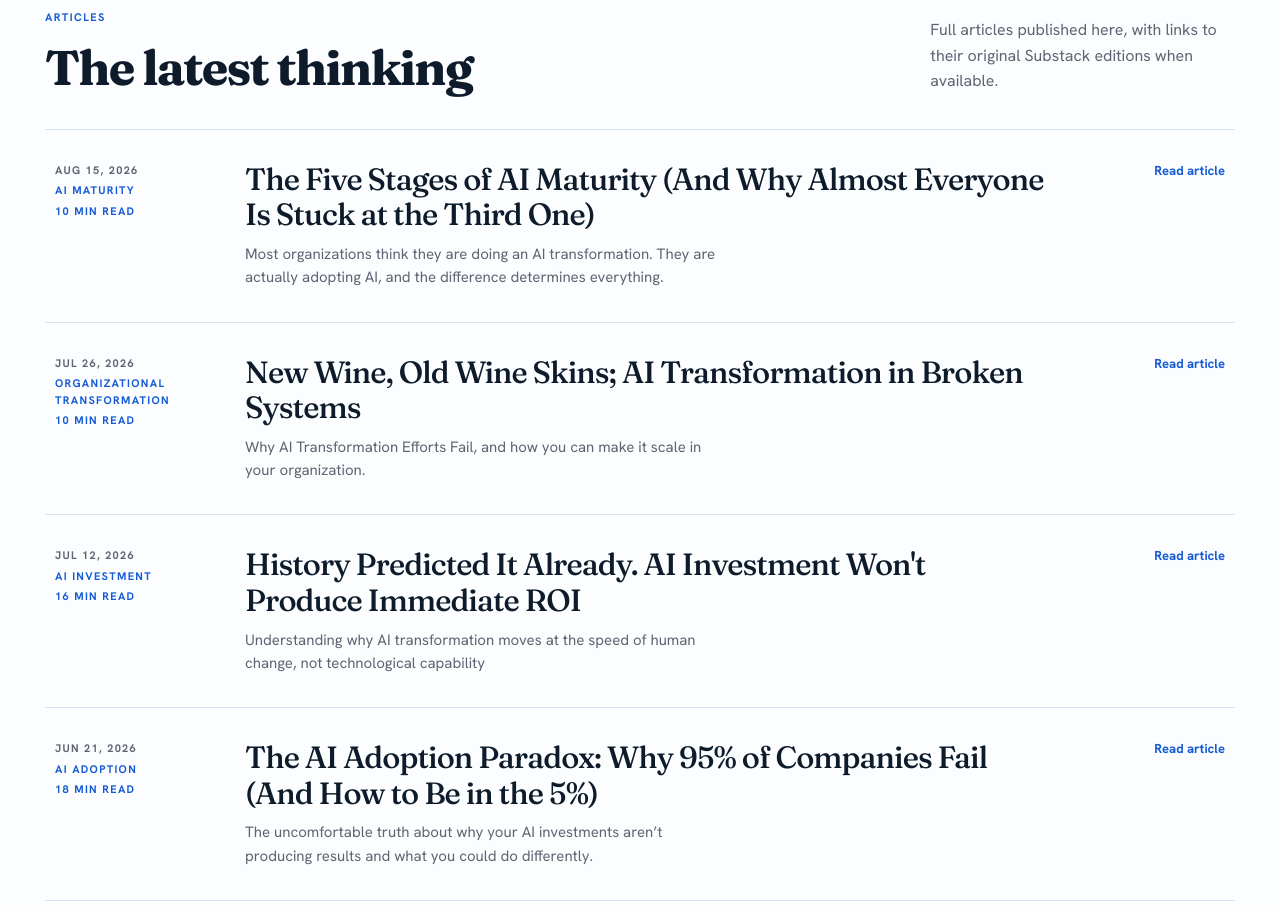
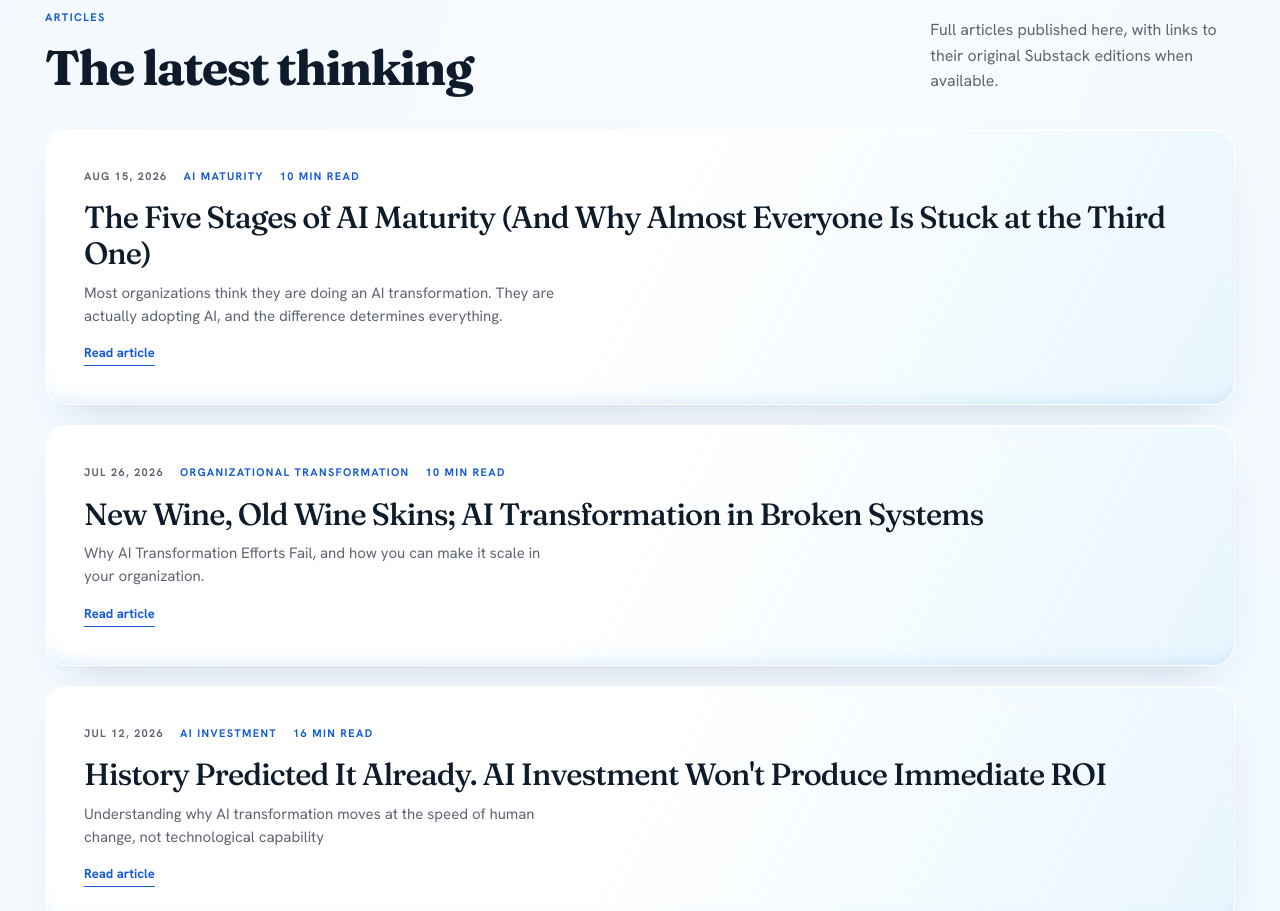
Before and after one commit to ojobo-tech/website-preview, a website: page writing.html in a window 1280 px wide. Shown: the part 698-1609 px from the top of the page. Drawn offline with Linux system fonts and the light colour scheme.

Commit message:
Add pop-out cards to resources and writing

```diff
--- a/site.css
+++ b/site.css
@@ -811,6 +811,7 @@ body[data-page=home] .hero-copy>*{animation:none!important;opacity:1!important;t
 @media(max-width:700px){body[data-page=home] .hero-home-inner{padding-top:112px}body[data-page=home] .hero-home h1{font-size:clamp(46px,11vw,66px)}body[data-page=home] .hero-home p{font-size:17px}}
 
 .resource-hero,.writing-hero{padding:clamp(78px,9vw,120px) 0 clamp(58px,7vw,90px);background:radial-gradient(circle at 8% 55%,#d5edff 0,transparent 35%),radial-gradient(circle at 88% 10%,#e6f2ff 0,transparent 31%),#fbfdff}
+body[data-page=resources] main,body[data-page=writing] main{background:linear-gradient(110deg,#f2f9ff,#f8fbff 52%,#eef7ff)}
 .resource-hero h1,.writing-hero h1{max-width:15ch;font-size:clamp(47px,5.5vw,76px);line-height:1.04;margin:20px 0 25px}
 .resource-hero p,.writing-hero p{max-width:64ch;font-size:clamp(17px,1.7vw,21px);line-height:1.6;color:var(--muted)}
 .resource-feature{display:grid;grid-template-columns:1.08fr .92fr;gap:clamp(30px,5vw,75px);align-items:center;margin-block:66px 42px;padding:clamp(30px,5vw,62px);border:1px solid #cddff5;border-radius:24px;background:linear-gradient(135deg,#fff 35%,#edf6ff 100%);box-shadow:0 24px 56px rgba(25,80,145,.08)}
@@ -822,19 +823,21 @@ body[data-page=home] .hero-copy>*{animation:none!important;opacity:1!important;t
 .resource-feature-visual>div{display:flex;gap:7px}.resource-feature-visual i{display:block;flex:1;height:7px;border-radius:99px;background:#6daaff}.resource-feature-visual i:nth-child(n+4){background:#456a9e}
 .resource-feature-visual small{font:12px/1.5 var(--sans);color:#c8dbf5}
 .resource-heading{display:grid;grid-template-columns:220px 1fr;gap:25px;align-items:start;margin-bottom:36px}.resource-heading h2{max-width:18ch}
-.resource-list,.writing-list{border-top:1px solid #d5e3f2}
-.resource-row,.writing-row{display:grid;grid-template-columns:160px minmax(0,1fr) 150px;gap:30px;align-items:start;padding:32px 10px;border-bottom:1px solid #d5e3f2;transition:background .2s,padding .2s}
-.resource-row:hover,.writing-row:hover{background:#eef6ff;padding-inline:20px}
+.resource-list,.writing-list{display:grid;gap:20px}
+.resource-row,.writing-row{display:flex;flex-direction:column;align-items:flex-start;gap:16px;min-height:225px;padding:clamp(26px,3vw,38px);border:1px solid rgba(255,255,255,.88);border-radius:22px;background:linear-gradient(118deg,rgba(255,255,255,.94) 48%,rgba(230,245,255,.78));box-shadow:inset 0 1px rgba(255,255,255,.95),inset 0 -15px 24px -20px rgba(37,140,230,.28),0 20px 45px -25px rgba(13,56,110,.25);transition:transform .25s ease,box-shadow .25s ease,border-color .25s ease}
+.resource-row:hover,.writing-row:hover{transform:translateY(-5px);border-color:#c9e4ff;box-shadow:inset 0 1px rgba(255,255,255,.95),inset 0 -18px 28px -20px rgba(37,140,230,.35),0 28px 55px -27px rgba(13,56,110,.36)}
+.resource-row:focus-visible,.writing-row:focus-visible{outline:3px solid var(--blue);outline-offset:4px}
 .resource-index,.writing-row-meta{font:700 11px/1.5 var(--sans);letter-spacing:.12em;text-transform:uppercase;color:var(--blue)}
 .resource-row strong,.writing-row-copy strong{display:block;font:500 clamp(24px,2.4vw,33px)/1.16 var(--serif);letter-spacing:-.03em;color:var(--navy)}
 .resource-row small,.writing-row-copy small{display:block;max-width:58ch;margin-top:10px;font:15px/1.55 var(--sans);color:var(--muted)}
-.resource-action,.writing-row-action{justify-self:end;font:700 13px var(--sans);color:var(--blue);white-space:nowrap}
+.resource-action,.writing-row-action{margin-top:auto;padding-bottom:4px;border-bottom:1px solid currentColor;font:700 13px var(--sans);color:var(--blue);white-space:nowrap}
 .resource-next,.writing-footer{padding:65px 0;background:#e2efff}.resource-next .container,.writing-footer .container{display:flex;justify-content:space-between;align-items:center;gap:40px}.resource-next h2,.writing-footer h2{max-width:17ch;font-size:clamp(32px,3.4vw,46px);margin:15px 0}.resource-next p,.writing-footer p{max-width:55ch;color:var(--muted);margin-bottom:0}
 .writing-index{padding-block:65px 95px}.writing-index-head{display:flex;align-items:end;justify-content:space-between;gap:30px;margin-bottom:35px}.writing-index-head h2{margin:13px 0 0}.writing-index-head p{max-width:34ch;color:var(--muted);margin:0}
-.writing-row-meta{display:flex;flex-direction:column;gap:4px;color:var(--muted)}.writing-row-meta span{color:var(--blue)}
+.writing-row-meta{display:flex;flex-wrap:wrap;gap:8px 16px;color:var(--muted)}.writing-row-meta span{color:var(--blue)}
 .writing-footer-actions{display:flex;align-items:center;gap:22px;flex-wrap:wrap}.writing-footer-actions>a:not(.button){font-weight:700;color:var(--blue);text-decoration:underline;text-underline-offset:5px}
 body[data-page=contact] .contact-form-panel{background:linear-gradient(145deg,#e4f2ff,#dce8ff);border:1px solid #cadef6;border-radius:22px;box-shadow:0 22px 50px rgba(22,74,135,.08)}
 body[data-page=contact] .contact-form-panel>p{font-size:16px;color:var(--navy)}
 body[data-page=contact] .contact-field :is(input,select,textarea){border-radius:10px;border-color:#b7cbe3}
-@media(max-width:800px){.resource-feature,.resource-heading{grid-template-columns:1fr}.resource-row,.writing-row{grid-template-columns:1fr;gap:10px}.resource-action,.writing-row-action{justify-self:start}.writing-index-head,.resource-next .container,.writing-footer .container{display:block}.writing-footer-actions{margin-top:26px}}
-@media(max-width:700px){.resource-hero,.writing-hero{padding:60px 0 48px}.resource-feature{margin-block:35px 0;padding:25px}.resource-feature-visual{min-height:230px}.resource-row,.writing-row{padding-block:24px}.resource-next,.writing-footer{padding-block:48px}}
+@media(max-width:800px){.resource-feature,.resource-heading{grid-template-columns:1fr}.writing-index-head,.resource-next .container,.writing-footer .container{display:block}.writing-footer-actions{margin-top:26px}}
+@media(max-width:700px){.resource-hero,.writing-hero{padding:60px 0 48px}.resource-feature{margin-block:35px 0;padding:25px}.resource-feature-visual{min-height:230px}.resource-row,.writing-row{min-height:0;padding:26px;gap:13px}.resource-next,.writing-footer{padding-block:48px}}
+@media(prefers-reduced-motion:reduce){.resource-row,.writing-row{transition:none}.resource-row:hover,.writing-row:hover{transform:none}}
```
